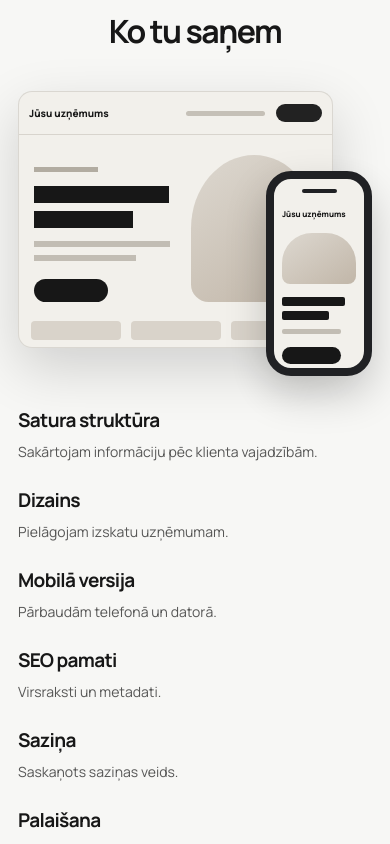
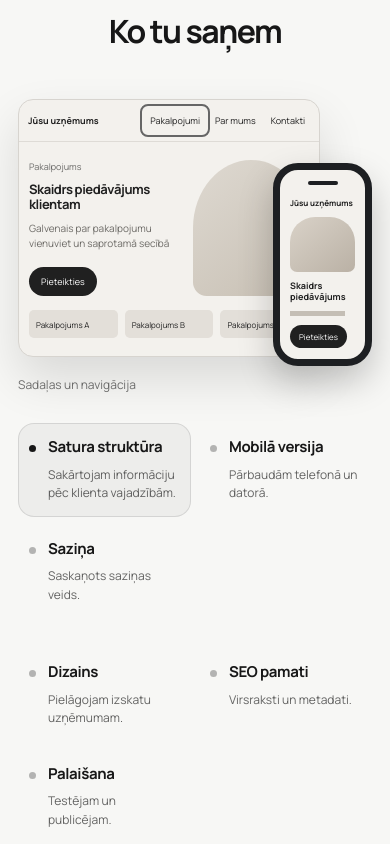
Before and after one commit to davisl24/WEBSITEAGENCY, a Next.js app: page /pakalpojumi/web-izstrade in a window 390 px wide. Shown: the part 1200-2044 px from the top of the page. Built offline with nearby package versions, Linux system fonts and the light colour scheme; no server answers.

Commit message:
Connect each web deliverable to a selectable concrete desktop and mobile mockup

```diff
--- a/app/pakalpojumi/web-izstrade/page.tsx
+++ b/app/pakalpojumi/web-izstrade/page.tsx
@@ -1,5 +1,6 @@
 import type { Metadata } from "next";
 import RevealOnView from "../../components/RevealOnView";
+import WebFeaturePreview from "../../components/WebFeaturePreview";
 import type { ServiceInfo } from "../../components/KestrelServiceTemplate";
 import KestrelHeader from "../../components/KestrelHeader";
 import styles from "./page.module.css";
@@ -124,47 +125,8 @@ export default function ServicePage() {
 
         <section className={`${styles.section} ${styles.includedSection}`} aria-labelledby="web-included-title">
           <h2 id="web-included-title">Ko tu saņem</h2>
-          <div className={styles.includedLayout}>
-            <div className={styles.includedGrid}>
-              {service.included.map((item, index) => (
-                <RevealOnView className={styles.includedItem} delay={index * 85} key={item.title}>
-                  <h3>{item.title}</h3>
-                  <p>{item.detail}</p>
-                </RevealOnView>
-              ))}
-            </div>
-            <RevealOnView className={styles.deviceVisual}><div role="img" aria-label="Mājaslapas desktop un mobilās versijas ilustrācija">
-              <div className={styles.desktopFrame}>
-                <div className={styles.desktopTop}>
-                  <span className={styles.previewBrand}>Jūsu uzņēmums</span>
-                  <span className={styles.previewNav} />
-                  <span className={styles.previewButton} />
-                </div>
-                <div className={styles.desktopScreen}>
-                  <div className={styles.previewText}>
-                    <span className={styles.previewEyebrow} />
-                    <span className={styles.previewHeading} />
-                    <span className={styles.previewHeadingShort} />
-                    <span className={styles.previewCopy} />
-                    <span className={styles.previewCopyShort} />
-                    <span className={styles.previewCta} />
-                  </div>
-                  <div className={styles.previewArtwork} />
-                </div>
-                <div className={styles.desktopCards}><span /><span /><span /></div>
-              </div>
-              <div className={styles.mobileFrame}>
-                <div className={styles.mobileNotch} />
-                <div className={styles.mobileBrand}>Jūsu uzņēmums</div>
-                <span className={styles.mobileArtwork} />
-                <span className={styles.mobileHeading} />
-                <span className={styles.mobileHeadingShort} />
-                <span className={styles.mobileCopy} />
-                <span className={styles.mobileCta} />
-              </div>
-              </div>
-            </RevealOnView>
-          </div>
+          <WebFeaturePreview features={service.included}/>
+
         </section>
 
         <section className={styles.section} aria-labelledby="web-process-title">
```
